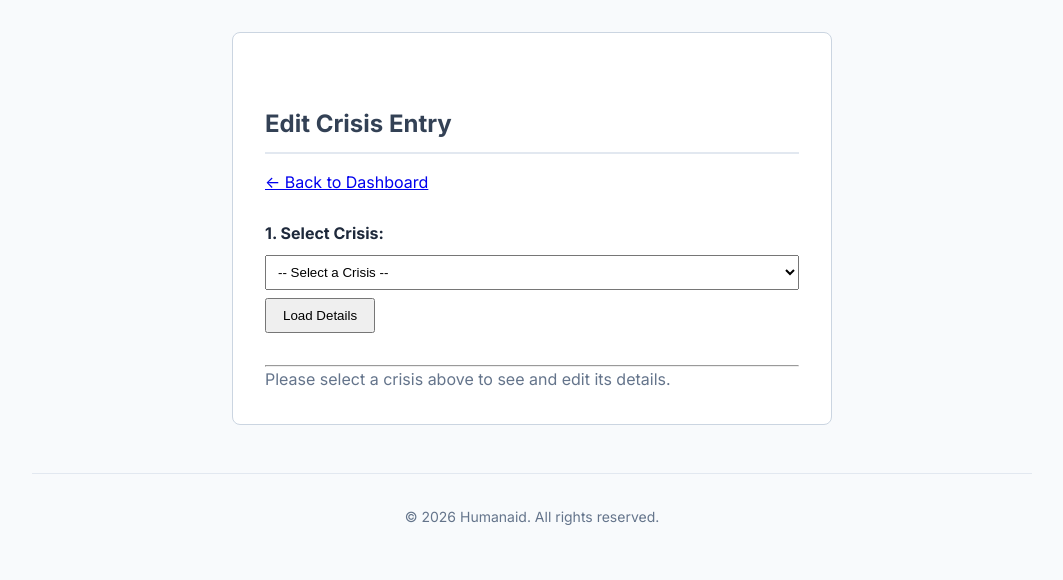
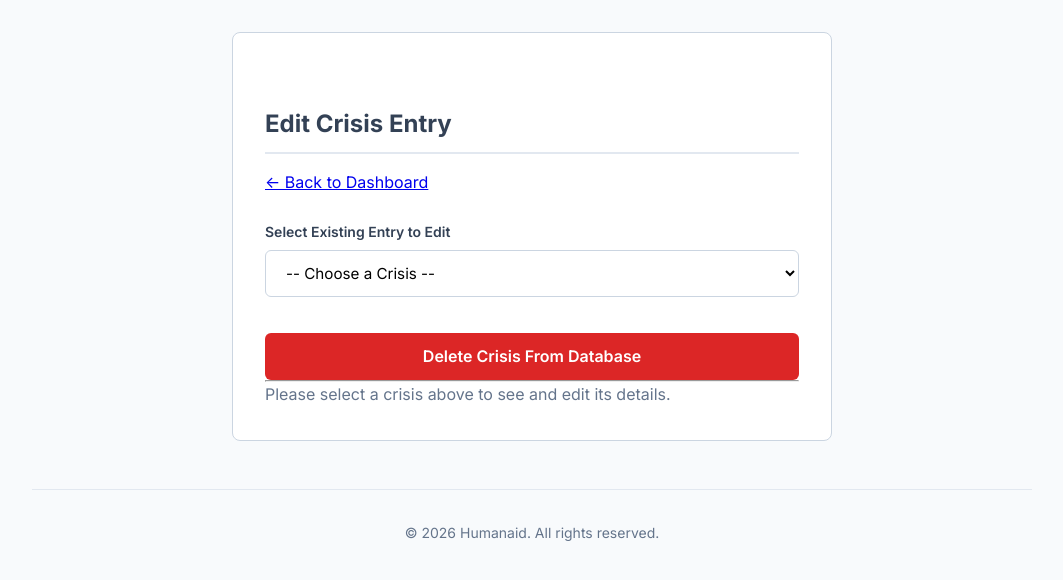
Before and after one commit to aditya162006/Humanaid, a Flask app: page /admin/edit_entry in a window 1280 px wide. Shown: the part 102-682 px from the top of the page, without its empty margins (108-1171 px from the left). Run offline with Flask 3, Linux system fonts and the light colour scheme; the visitor is signed in with stand-in values (Sample User, id 1); parts of the project's set-up code (start-up, migrations or seed data) failed here and were passed over.

Commit message:
Tue, Aug 11, 2026, 9:46 PM +05:30

```diff
--- a/templates/admin_edit_entry.html
+++ b/templates/admin_edit_entry.html
@@ -9,18 +9,20 @@
     <a href="{{ url_for('admin_panel') }}">← Back to Dashboard</a>
     <br><br>
 
-    <!-- STEP 1: SELECT A CRISIS TO EDIT -->
-    <form action="{{ url_for('edit_entry') }}" method="GET" style="margin-bottom: 2rem;">
-        <label><strong>1. Select Crisis:</strong></label><br>
-        <select name="selected_id" style="width: 100%; padding: 0.5rem; margin-top: 0.5rem;" required>
-            <option value="" disabled {% if not selected_entry %}selected{% endif %}>-- Select a Crisis --</option>
-            {% for entry in Entry %}
-                <option value="{{ entry.id }}" {% if selected_entry and selected_entry.id == entry.id %}selected{% endif %}>
-                    {{ entry.title }} ({{ entry.country }})
-                </option>
-            {% endfor %}
-        </select>
-        <button type="submit" style="margin-top: 0.5rem; padding: 0.5rem 1rem;">Load Details</button>
+   <form action="{{ url_for('remove_entry') }}" method="POST">
+
+        <!-- Select Existing Entry Dropdown -->
+        <div class="form-group">
+            <label for="entry_id">Select Existing Entry to Edit</label>
+            <select name="entry_id" id="entry_id" class="form-control">
+                <option value="" disabled selected>-- Choose a Crisis --</option>
+                {% for entry in Entry %}
+                    <option value="{{ entry.id }}">{{ entry.title }} — {{ entry.country }} (ID: {{ entry.id }})</option>
+                {% endfor %}
+            </select>
+        </div>
+
+        <button type="submit" class="btn-danger">Delete Crisis From Database</button>
     </form>
 
     <hr>
```
